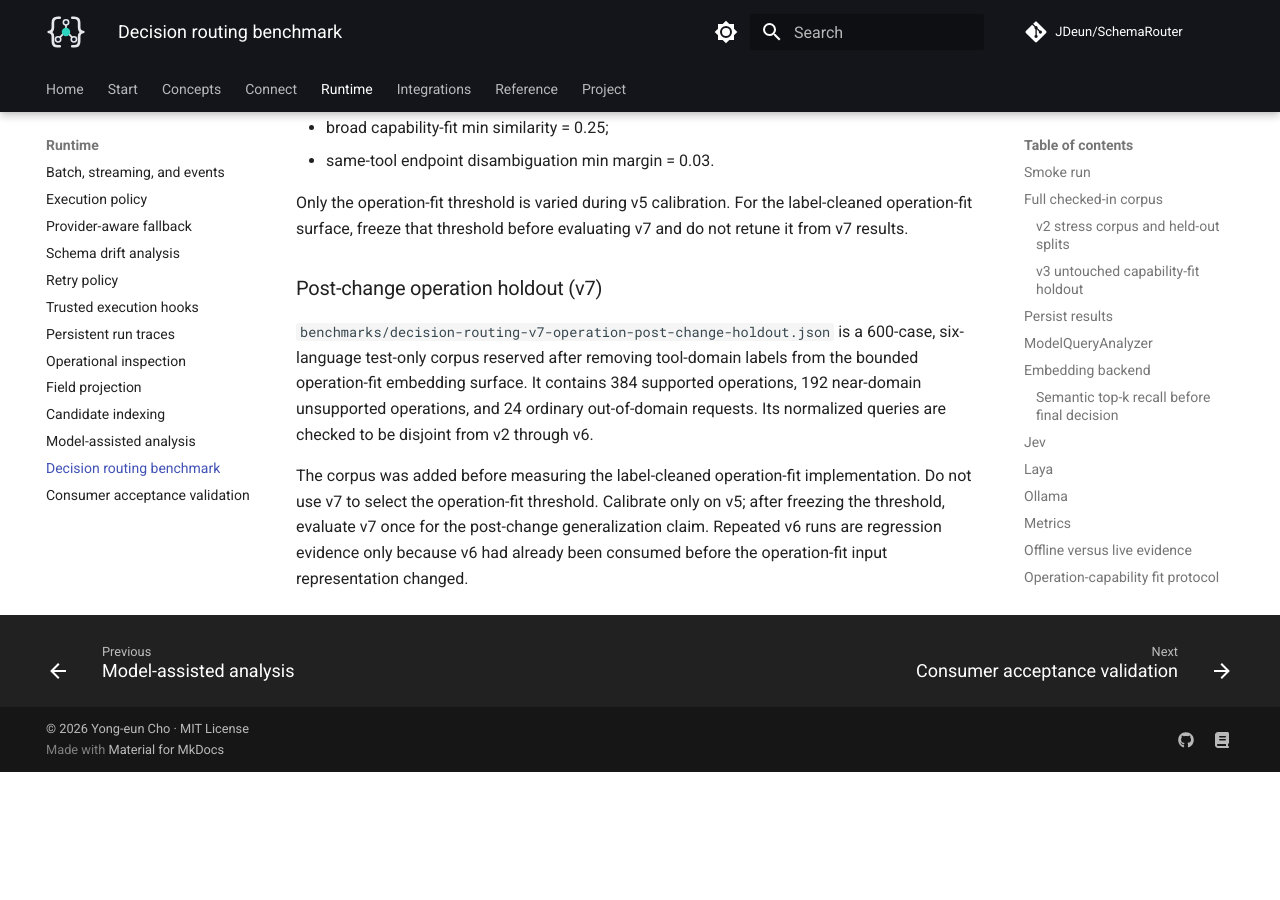
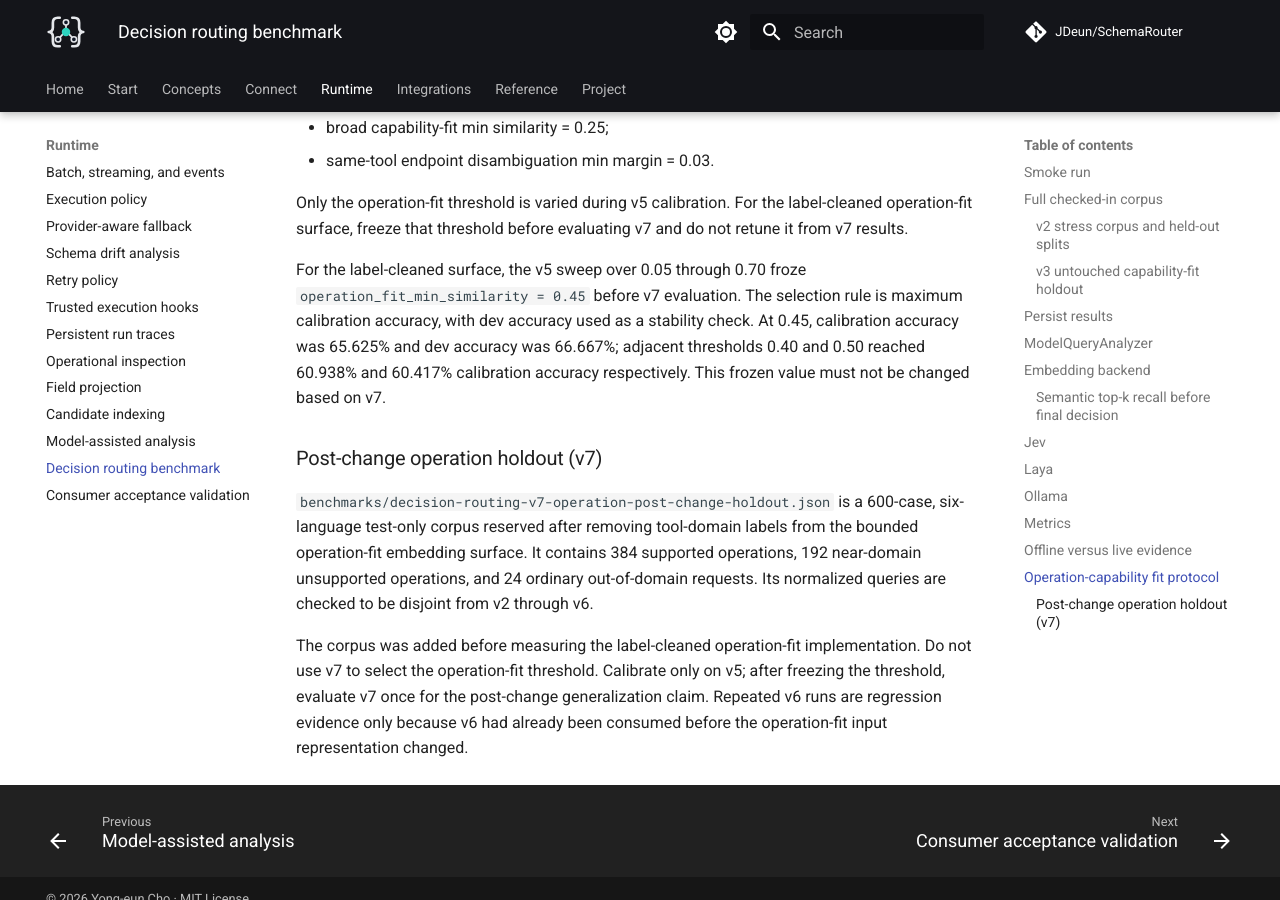
Before and after one commit to JDeun/SchemaRouter, an MkDocs documentation site: the page built from docs/guides/decision-benchmark.md, in a window 1280 px wide and 900 px high, scrolled down 8960 px. Built offline with MkDocs 1.6.1 and Material for MkDocs 9.7.7, drawn with Linux system fonts in a browser that asks for light colours; comment, search, counter and statistics services are not loaded; before the commit the page ends 9732 px from its top, so only the background shows below that.

Commit message:
research: freeze operation fit at 0.45 for v7

```diff
--- a/docs/guides/decision-benchmark.md
+++ b/docs/guides/decision-benchmark.md
@@ -372,6 +372,12 @@ Only the operation-fit threshold is varied during v5 calibration. For the label-
 operation-fit surface, freeze that threshold before evaluating v7 and do not retune it from v7
 results.
 
+For the label-cleaned surface, the v5 sweep over 0.05 through 0.70 froze
+`operation_fit_min_similarity = 0.45` before v7 evaluation. The selection rule is maximum
+calibration accuracy, with dev accuracy used as a stability check. At 0.45, calibration accuracy
+was 65.625% and dev accuracy was 66.667%; adjacent thresholds 0.40 and 0.50 reached 60.938% and
+60.417% calibration accuracy respectively. This frozen value must not be changed based on v7.
+
 
 ### Post-change operation holdout (v7)
 
```
Also changed, not shown: 1 other file.
